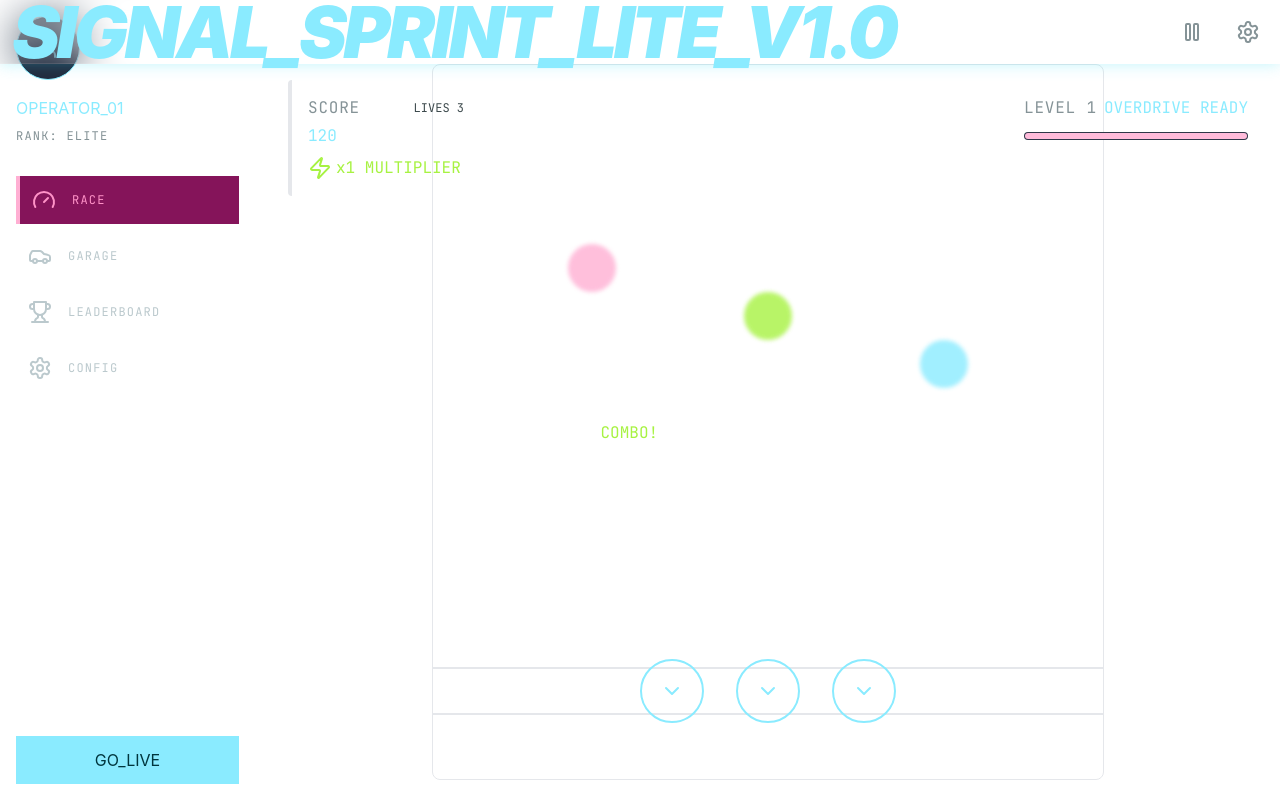
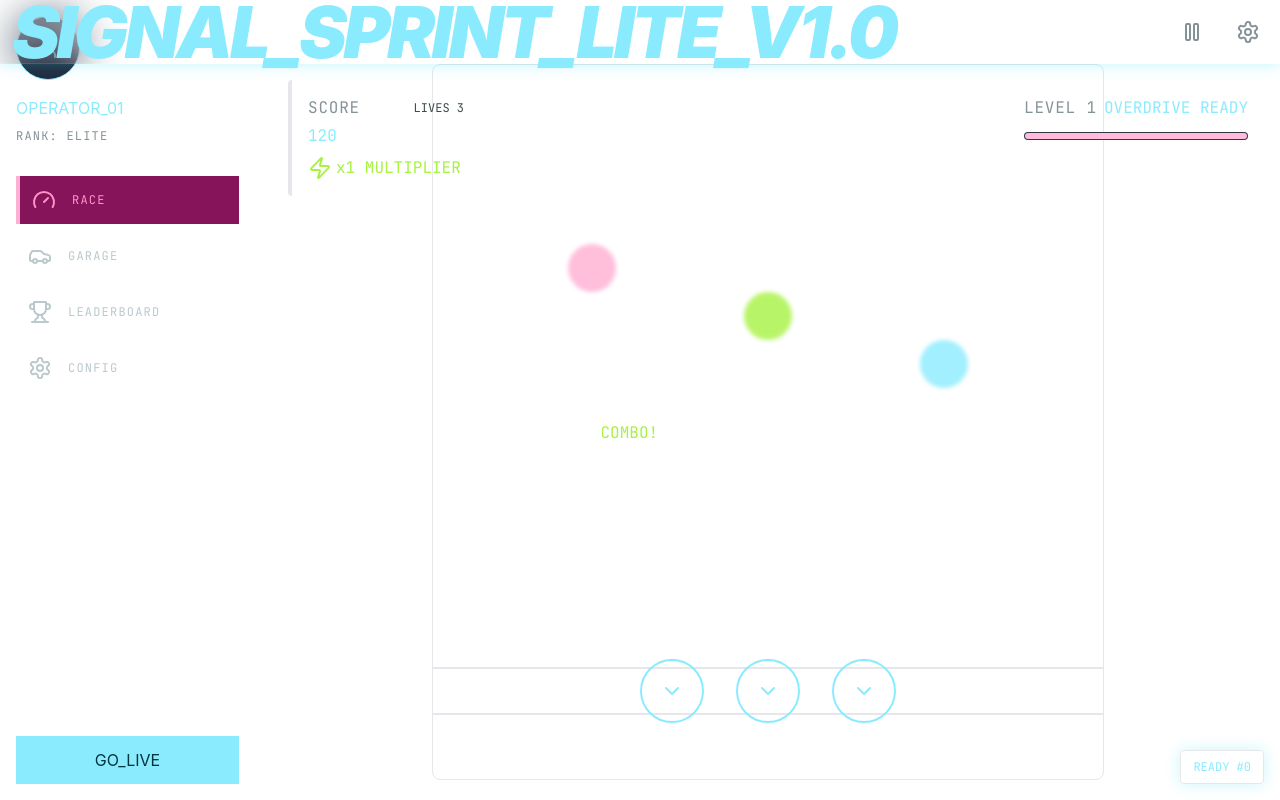
Before and after one commit to hikmetgulsesli/signalsprint-lite-bbd2fb16, a React (Vite) app: page / in a window 1280 px wide. Built offline with nearby package versions, Linux system fonts and the light colour scheme.

Commit message:
fix: US-002 - SignalSprint Lite - Gameplay - SignalSprint Lite screen

```diff
--- a/src/App.tsx
+++ b/src/App.tsx
@@ -1,4 +1,4 @@
-import { useCallback, useEffect, useMemo, useReducer, useRef } from 'react';
+import { useCallback, useEffect, useMemo, useReducer, useRef, useState } from 'react';
 import {
   GameplaySignalsprintLite,
   GameSettingsSignalsprintLite,
@@ -21,6 +21,7 @@ const TICK_MS = 220;
 export default function App() {
   const initialState = useMemo(() => loadSignalSprintState().state, []);
   const [state, dispatch] = useReducer(signalSprintReducer, initialState);
+  const [actionFeedback, setActionFeedback] = useState({ label: 'READY', count: 0 });
   const stateRef = useRef(state);
 
   useEffect(() => {
@@ -30,6 +31,14 @@ export default function App() {
   const dispatchAction = useCallback((action: SignalSprintAction) => {
     dispatch(action);
   }, []);
+
+  const runWithFeedback = useCallback(
+    (label: string, action: () => void) => {
+      action();
+      setActionFeedback((current) => ({ label, count: current.count + 1 }));
+    },
+    [],
+  );
 
   const bridgeActions = useMemo<SignalSprintBridgeActions>(
     () => ({
@@ -148,18 +157,18 @@ export default function App() {
     () => ({
       'pause-1': bridgeActions.pause,
       'settings-2': bridgeActions.goToSettings,
-      'race-3': () => act_start_game(dispatchAction),
-      'garage-4': bridgeActions.goToGameplay,
-      'leaderboard-5': bridgeActions.goToGameplay,
+      'race-3': () => runWithFeedback('RACE READY', () => act_start_game(dispatchAction)),
+      'garage-4': () => runWithFeedback('GARAGE QUEUED', bridgeActions.goToGameplay),
+      'leaderboard-5': () => runWithFeedback('LEADERBOARD QUEUED', bridgeActions.goToGameplay),
       'config-6': bridgeActions.goToSettings,
-      'go-live-7': () => act_start_game(dispatchAction),
-      'sprint-8': bridgeActions.sprint,
-      'upgrades-9': bridgeActions.goToGameplay,
-      'network-10': bridgeActions.goToGameplay,
+      'go-live-7': () => runWithFeedback('SIGNAL LIVE', () => act_start_game(dispatchAction)),
+      'sprint-8': () => runWithFeedback('SPRINT FIRED', bridgeActions.sprint),
+      'upgrades-9': () => runWithFeedback('UPGRADES QUEUED', bridgeActions.goToGameplay),
+      'network-10': () => runWithFeedback('NETWORK QUEUED', bridgeActions.goToGameplay),
       'resume-11': bridgeActions.resume,
       'restart-12': bridgeActions.restart,
     }),
-    [bridgeActions, dispatchAction],
+    [bridgeActions, dispatchAction, runWithFeedback],
   );
 
   const settingsActions = useMemo<Partial<Record<GameSettingsSignalsprintLiteActionId, () => void>>>(
@@ -185,6 +194,14 @@ export default function App() {
           {state.lastError}
         </div>
       ) : null}
+      <div
+        className="fixed right-4 bottom-24 z-[60] rounded border border-primary/30 bg-surface/85 px-3 py-2 font-label-sm text-label-sm text-primary shadow-[0_0_15px_rgba(47,217,244,0.25)] md:bottom-4"
+        role="status"
+        aria-live="polite"
+        data-testid="gameplay-action-feedback"
+      >
+        {actionFeedback.label} #{actionFeedback.count}
+      </div>
     </div>
   );
 }
```
